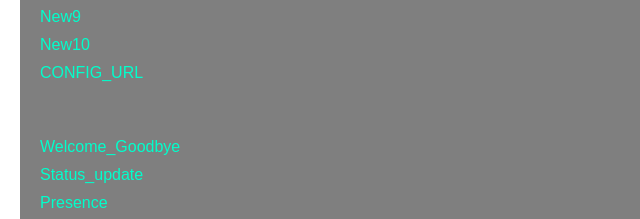
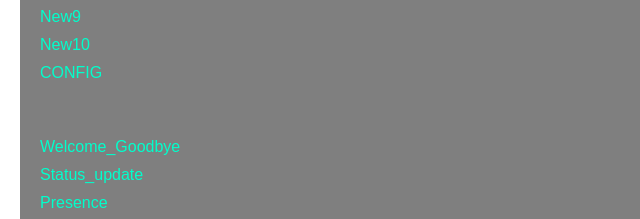
Before and after one commit to wevedo/makoui-numbers, a website: page index.html in a window 1280 px wide. Shown: the part 1573-1792 px from the top of the page, 0-640 px from the left. Drawn offline with Linux system fonts and the light colour scheme.

Commit message:
Update index.html

```diff
--- a/index.html
+++ b/index.html
@@ -141,7 +141,7 @@
      <li><a href="https://raw.githubusercontent.com/wevedo/makoui-numbers/refs/heads/main/adams/new8.js">New8</a></li>
      <li><a href="https://raw.githubusercontent.com/wevedo/makoui-numbers/refs/heads/main/adams/new9.js">New9</a></li>
      <li><a href="https://raw.githubusercontent.com/wevedo/makoui-numbers/refs/heads/main/adams/new10.js">New10</a></li>
-     <li><a href="https://raw.githubusercontent.com/wevedo/makoui-numbers/refs/heads/main/config.js">CONFIG_URL</a></li>
+     <li><a href="https://raw.githubusercontent.com/wevedo/makoui-numbers/refs/heads/main/config.js">CONFIG</a></li>
       </ul>
 
     <!-- Space before new files -->
```
